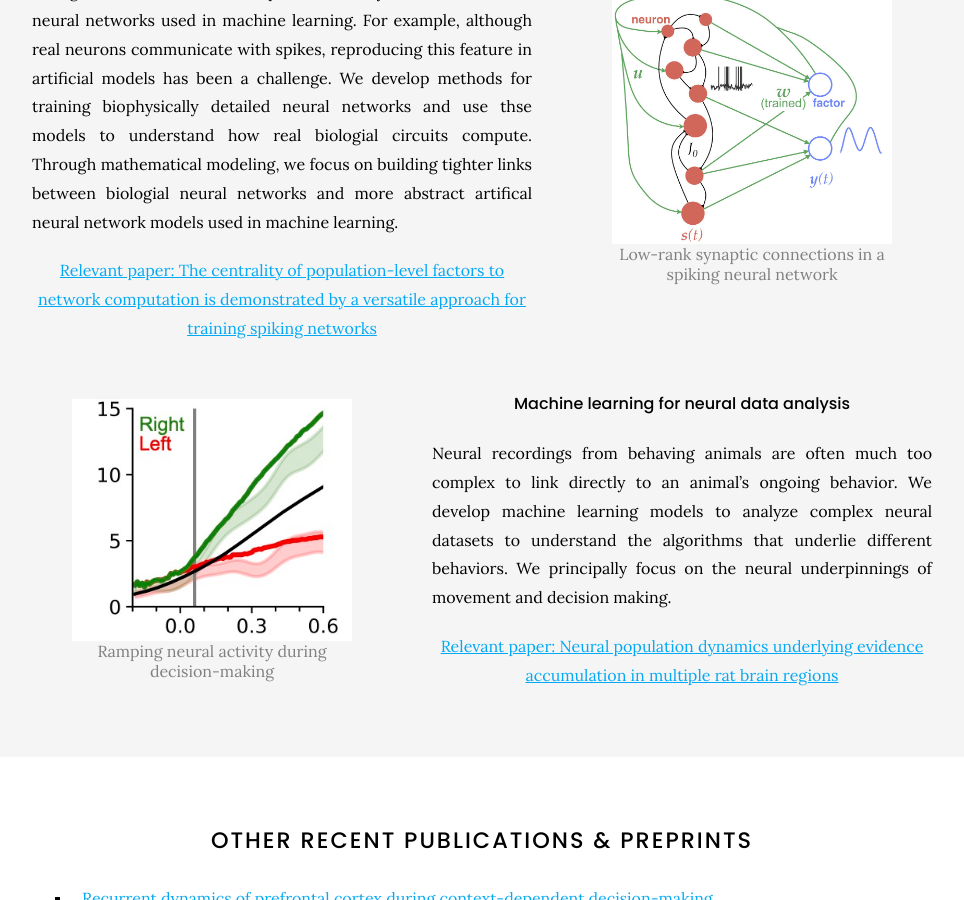
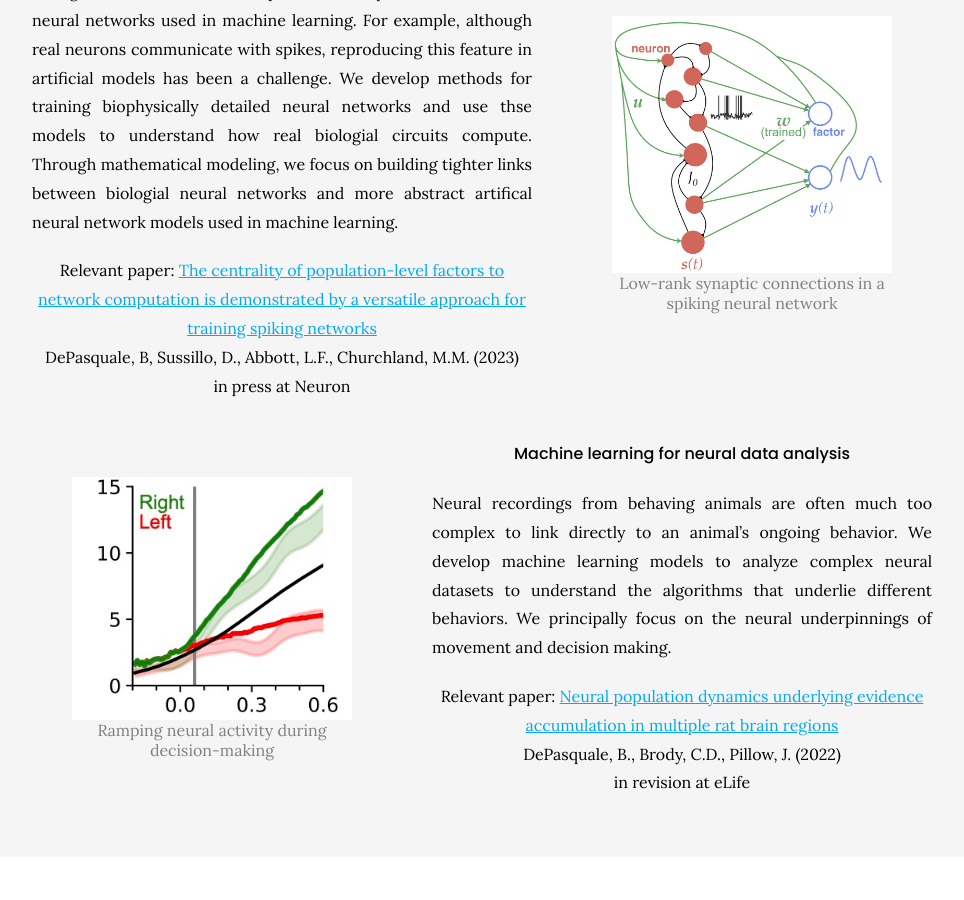
Before and after one commit to GrantMcConachie/depasquale-lab.github.io, a Jekyll site: the page built from index.md, in a window 1280 px wide and 900 px high, scrolled down 740 px. Shown: the whole window, without its empty margins (158-1122 px from the left). Built offline with Jekyll 4.4.1, drawn with Linux system fonts in a browser that asks for light colours; nearby versions of some CDN libraries; a style sheet for code colours, icons or effects is not loaded.

Commit message:
change pubs

```diff
--- a/index.md
+++ b/index.md
@@ -13,7 +13,9 @@ The DePasquale lab is located in the [Department of Biomedical Engineering](http
 {% capture text %}
 Biological neural networks compute differently than most artificial neural networks used in machine learning. For example, although real neurons communicate with spikes, reproducing this feature in artificial models has been a challenge. We develop methods for training biophysically detailed neural networks and use thse models to understand how real biologial circuits compute. Through mathematical modeling, we focus on building tighter links between biologial neural networks and more abstract artifical neural network models used in machine learning.
 
-[Relevant paper: The centrality of population-level factors to network computation is demonstrated by a versatile approach for training spiking networks](https://doi.org/10.1016/j.neuron.2022.12.007)
+Relevant paper: [The centrality of population-level factors to network computation is demonstrated by a versatile approach for training spiking networks](https://doi.org/10.1016/j.neuron.2022.12.007) \\
+DePasquale, B, Sussillo, D., Abbott, L.F., Churchland, M.M. (2023) \\
+in press at Neuron
 {:.center}
 {% endcapture %}
 
@@ -28,7 +30,9 @@ Biological neural networks compute differently than most artificial neural netwo
 {% capture text %}
 Neural recordings from behaving animals are often much too complex to link directly to an animal's ongoing behavior. We develop machine learning models to analyze complex neural datasets to understand the algorithms that underlie different behaviors. We principally focus on the neural underpinnings of movement and decision making.
 
-[Relevant paper: Neural population dynamics underlying evidence accumulation in multiple rat brain regions](https://www.biorxiv.org/content/10.1101/2021.10.28.465122v1)
+Relevant paper: [Neural population dynamics underlying evidence accumulation in multiple rat brain regions](https://www.biorxiv.org/content/10.1101/2021.10.28.465122v1) \\
+DePasquale, B., Brody, C.D., Pillow, J. (2022) \\
+in revision at eLife
 {:.center}
 {% endcapture %}
 
```
